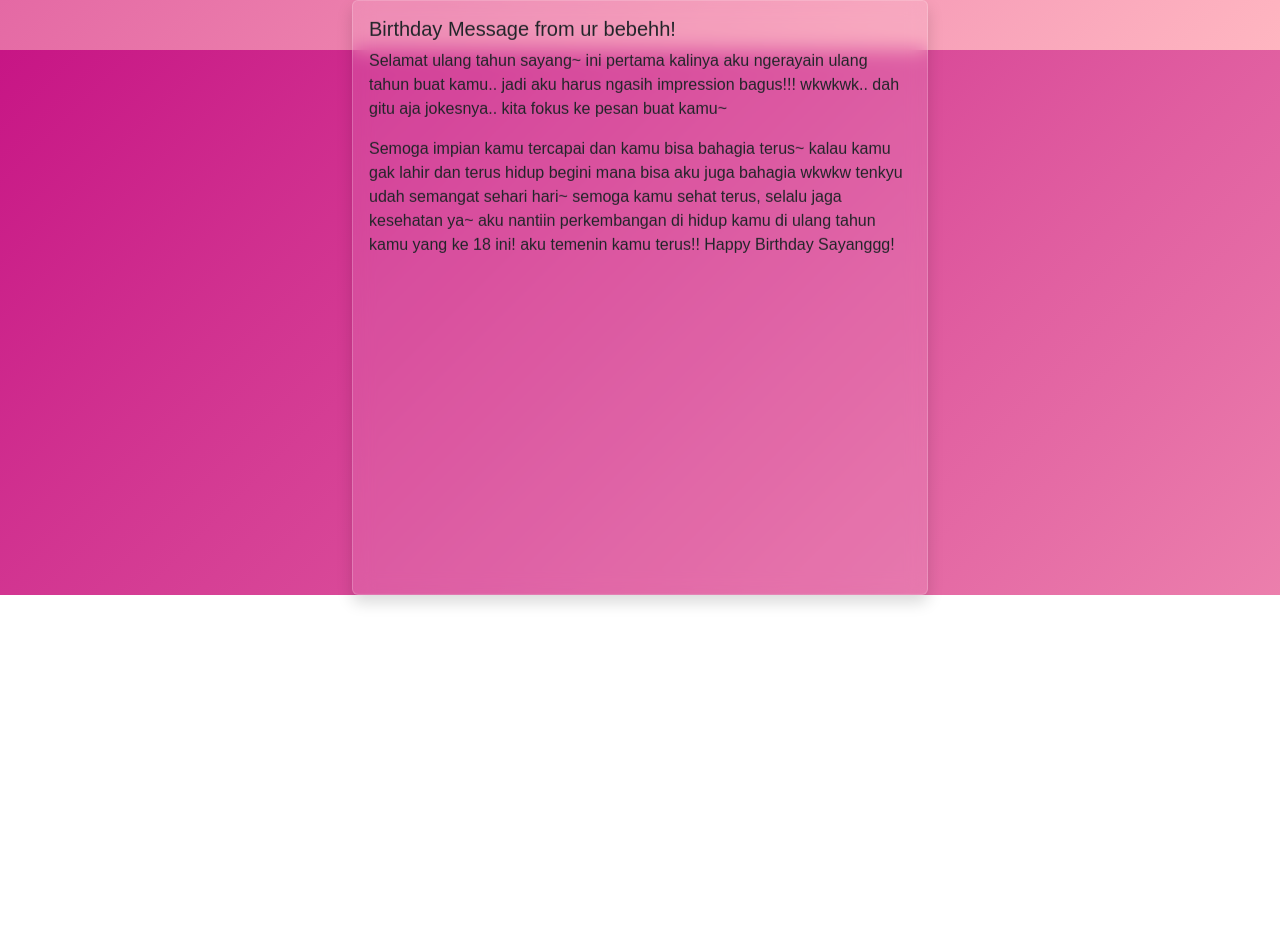
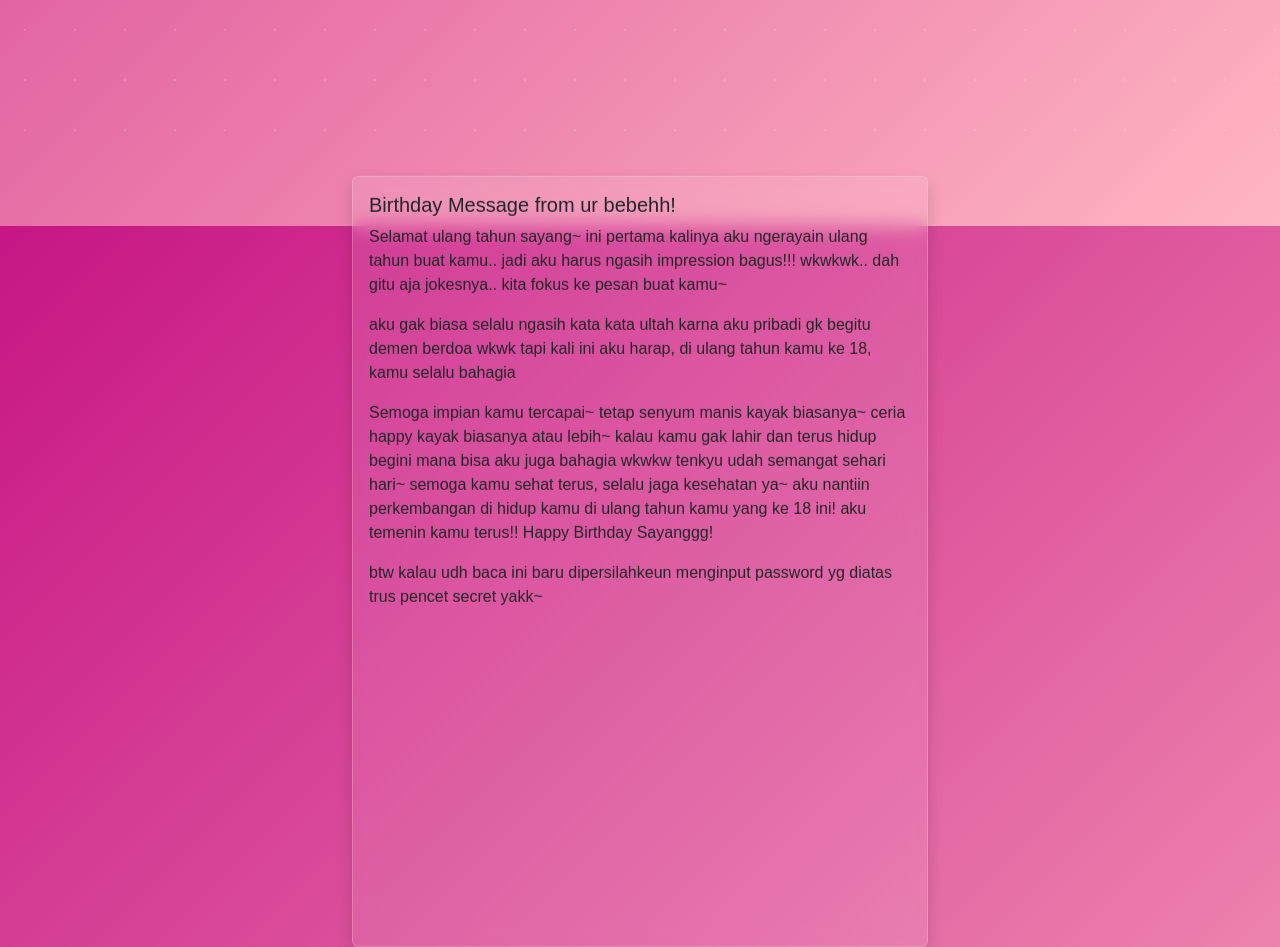
Before and after one commit to Familly417/tanggalmenarik, a plain HTML site: page index.html in a window 1280 px wide. Shown: the part 1445-2392 px from the top of the page. Before the commit the page ends 2040 px from the top, so only its background shows below. Drawn offline with nearby package versions, Linux system fonts and the light colour scheme.

Commit message:
Update index.html

```diff
--- a/index.html
+++ b/index.html
@@ -3,7 +3,7 @@
 <head>
     <meta charset="UTF-8">
     <meta name="viewport" content="width=device-width, initial-scale=1.0">
-    <title>Ucapan Ulang Tahun - John Doe</title>
+    <title>Tanggal Menarik</title>
     <!-- Bootstrap CSS -->
     <link href="https://cdn.jsdelivr.net/npm/bootstrap@5.3.0/dist/css/bootstrap.min.css" rel="stylesheet">
     <!-- AOS CSS -->
@@ -46,8 +46,10 @@
                 <h5 class="card-title">Birthday Message from ur bebehh!</h5>
                 <p class="card-text">
                     Selamat ulang tahun sayang~ ini pertama kalinya aku ngerayain ulang tahun buat kamu.. jadi aku harus ngasih impression bagus!!! wkwkwk.. dah gitu aja jokesnya.. kita fokus ke pesan buat kamu~</p>
-                <p>Semoga impian kamu tercapai dan kamu bisa bahagia terus~ kalau kamu gak lahir dan terus hidup begini mana bisa aku juga bahagia wkwkw tenkyu udah semangat sehari hari~ semoga kamu sehat terus, selalu jaga kesehatan ya~ aku nantiin perkembangan di hidup kamu di ulang tahun kamu yang ke 18 ini! aku temenin kamu terus!! Happy Birthday Sayanggg!
+                <p>aku gak biasa selalu ngasih kata kata ultah karna aku pribadi gk begitu demen berdoa wkwk tapi kali ini aku harap, di ulang tahun kamu ke 18, kamu selalu bahagia</p>
+                <p>Semoga impian kamu tercapai~ tetap senyum manis kayak biasanya~ ceria happy kayak biasanya atau lebih~ kalau kamu gak lahir dan terus hidup begini mana bisa aku juga bahagia wkwkw tenkyu udah semangat sehari hari~ semoga kamu sehat terus, selalu jaga kesehatan ya~ aku nantiin perkembangan di hidup kamu di ulang tahun kamu yang ke 18 ini! aku temenin kamu terus!! Happy Birthday Sayanggg!
                 </p>
+                <p>btw kalau udh baca ini baru dipersilahkeun menginput password yg diatas trus pencet secret yakk~</p>
                 <img src="Background.png" alt="Gambar Ulang Tahun" class="img-fluid rounded" data-aos="fade-in" data-aos-delay="300">
             </div>
         </div>
@@ -119,4 +121,5 @@
     }
     </script>
 </body>
+
 </html>
```
